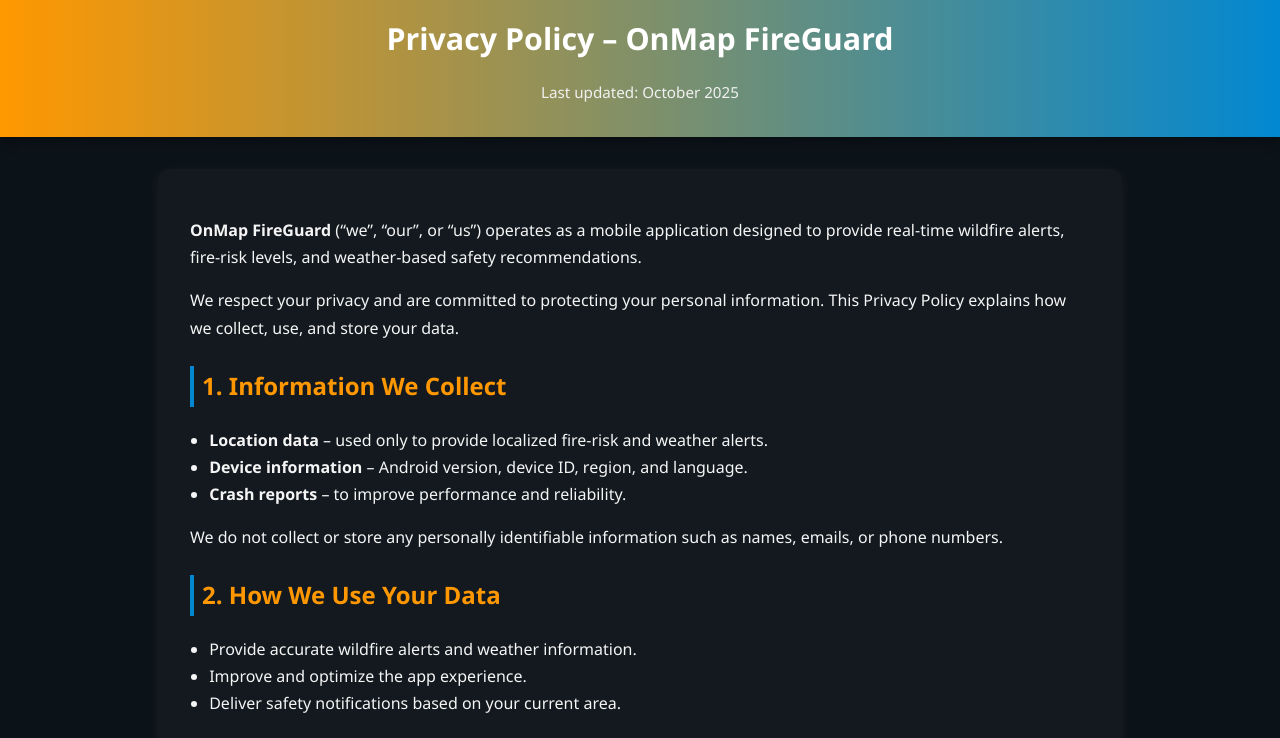
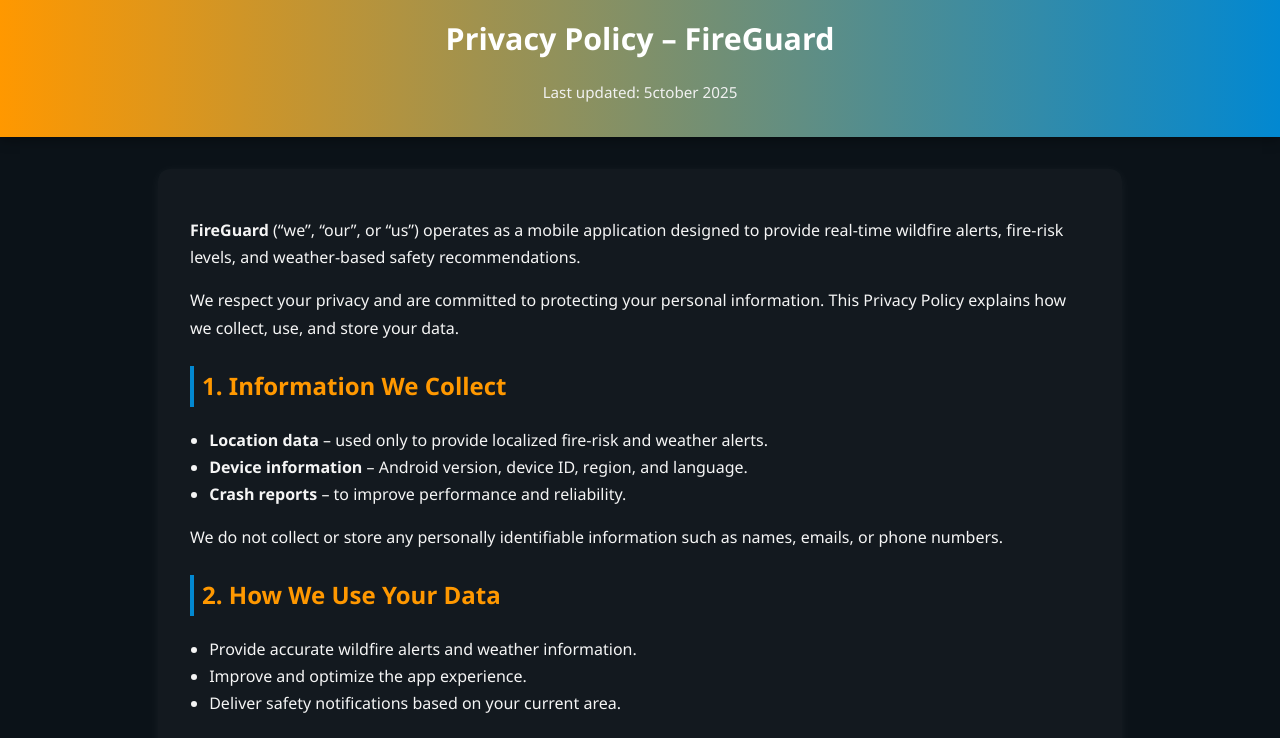
Before and after one commit to ChrisZaikis/fireguard-Privacy-policy, a plain HTML site: page index.html in a window 1280 px wide. Shown: the part 62-800 px from the top of the page. Drawn offline with Linux system fonts and the light colour scheme.

Commit message:
Update index.html

```diff
--- a/index.html
+++ b/index.html
@@ -3,7 +3,7 @@
 <head>
   <meta charset="UTF-8" />
   <meta name="viewport" content="width=device-width, initial-scale=1.0" />
-  <title>Privacy Policy – OnMap FireGuard</title>
+  <title>Privacy Policy – FireGuard</title>
   <meta name="description" content="Privacy Policy for the OnMap FireGuard mobile application by Chris Zaikis." />
   <link rel="icon" type="image/png" href="fire-zaikis.png" />
   <style>
@@ -25,11 +25,11 @@
 <body>
   <header>
     <img src="fire-zaikis.png" alt="FireGuard Logo" />
-    <h1>Privacy Policy – OnMap FireGuard</h1>
-    <p>Last updated: October 2025</p>
+    <h1>Privacy Policy – FireGuard</h1>
+    <p>Last updated: 5ctober 2025</p>
   </header>
   <main>
-    <p><strong>OnMap FireGuard</strong> (“we”, “our”, or “us”) operates as a mobile application designed to provide real-time wildfire alerts, fire-risk levels, and weather-based safety recommendations.</p>
+    <p><strong>FireGuard</strong> (“we”, “our”, or “us”) operates as a mobile application designed to provide real-time wildfire alerts, fire-risk levels, and weather-based safety recommendations.</p>
     <p>We respect your privacy and are committed to protecting your personal information. This Privacy Policy explains how we collect, use, and store your data.</p>
     <h2>1. Information We Collect</h2>
     <ul>
@@ -56,13 +56,13 @@
     <p>Each of these services has its own privacy policy.</p>
     <h2>5. User Rights</h2>
     <p>You may disable location access in your device settings at any time or request data deletion by contacting us.</p>
-    <p><strong>Contact:</strong> <a href="mailto:chriszaikis.dev@gmail.com">chriszaikis.dev@gmail.com</a></p>
+    <p><strong>Contact:</strong> <a href="mailto:chritosszaikis@gmail.com">christoszaikis@gmail.com</a></p>
     <h2>6. Changes to This Policy</h2>
     <p>We may update this Privacy Policy periodically. Any updates will be posted on this page.</p>
   </main>
   <footer>
     <p>© 2025 Chris Zaikis. All rights reserved.<br>
-    FireGuard™ and OnMap FireGuard™ are trademarks of Chris Zaikis.</p>
+    FireGuard™ are trademarks of Chris Zaikis.</p>
   </footer>
 </body>
 </html>
```
